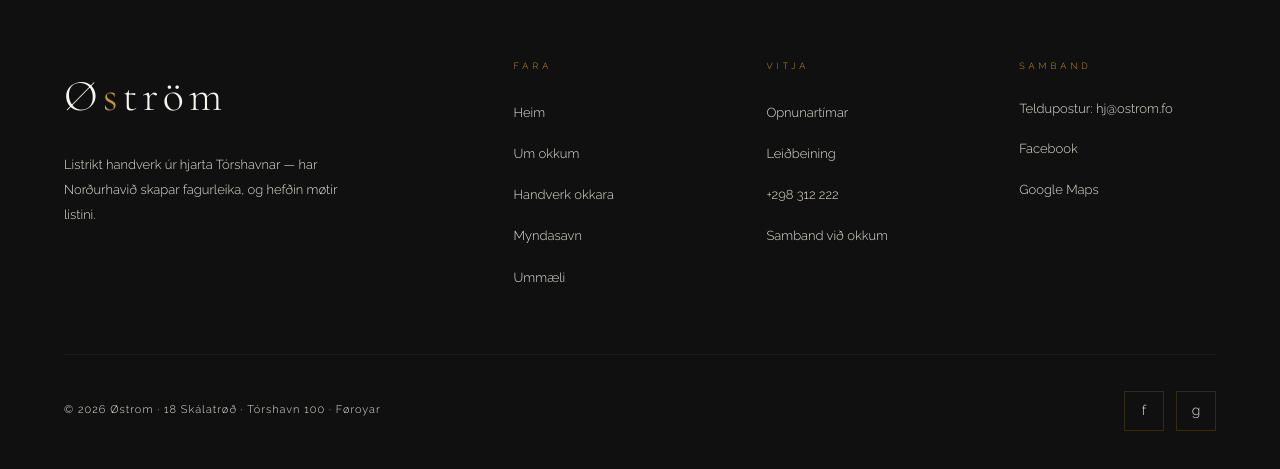
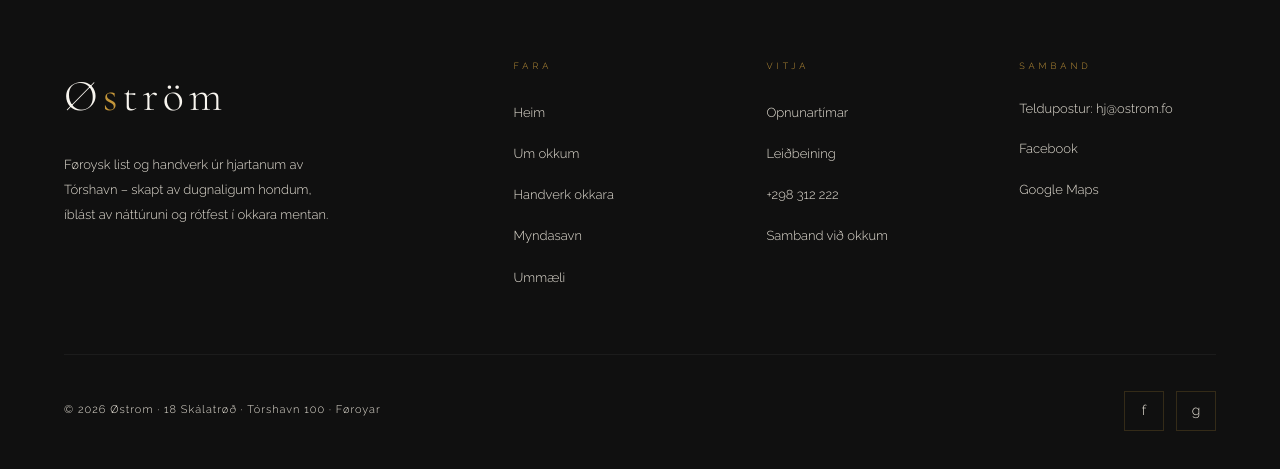
Before and after one commit to rokurthomsen-blip/ostrom-website, a plain HTML site: page index.html in a window 1280 px wide. Shown: the part 8413-8882 px from the top of the page. Drawn offline with nearby package versions, Linux system fonts and the light colour scheme.

Commit message:
Update Faroese footer description
Co-Authored-By: Claude Opus 4.8 <noreply@anthropic.com>

```diff
--- a/index.html
+++ b/index.html
@@ -994,7 +994,7 @@ const t = {
     'day.monThu':'Mánadagur – Hósdagur','day.fri':'Fríggjadagur','day.sat':'Leygardagur','day.sun':'Sunnudagur','closed':'Latað',
     'contact.addr.label':'Bústaður','contact.addr.val':'18 Skálatrøð<br>Tórshavn 100, Føroyar',
     'contact.tel.label':'Telefon','contact.social.label':'Fylg okkum',
-    'foot.desc':'Listrikt handverk úr hjarta Tórshavnar — har Norðurhavið skapar fagurleika, og hefðin møtir listini.',
+    'foot.desc':'Føroysk list og handverk úr hjartanum av Tórshavn – skapt av dugnaligum hondum, íblást av náttúruni og rótfest í okkara mentan.',
     'foot.nav':'Fara','foot.col.visit':'Vitja','foot.connect':'Samband',
     'foot.home':'Heim','foot.about':'Um okkum','foot.crafts':'Handverk okkara','foot.gallery':'Myndasavn','foot.reviews':'Ummæli',
     'foot.hours':'Opnunartímar','foot.directions':'Leiðbeining','foot.contact':'Samband við okkum','foot.email':'Teldupostur',
```
